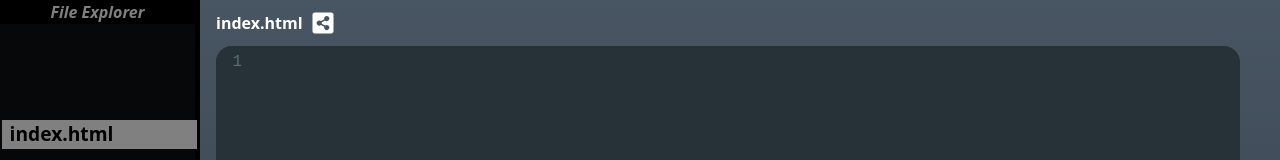
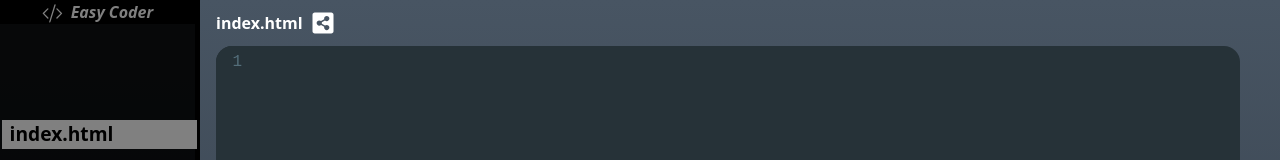
Before and after one commit to Prathik0300/OnlineIDE, a React (Create React App) app: page / in a window 1280 px wide. Shown: the top 160 px of the page. Built offline with nearby package versions, Linux system fonts and the light colour scheme.

Commit message:
final commit

```diff
--- a/src/App.css
+++ b/src/App.css
@@ -22,10 +22,12 @@ body{
   max-width: 100%;
   max-height: 100%;
   background-image: linear-gradient(#485563,#29323c) !important;
-
+  background-image: -webkit-linear-gradient(#485563,#29323c) !important;
+  background-image: -moz-linear-gradient(#485563,#29323c) !important;
+  background-image: -o-linear-gradient(#485563,#29323c) !important;
 }
 
-/* Container Styling */
+/* Container Div Styling */
 
 .custom-container{
   display: flex;
@@ -35,7 +37,7 @@ body{
 }
 
 
-/* Row Styling */
+/* Row Div Styling */
 
 .custon-row{
   display: flex;
@@ -85,6 +87,8 @@ body{
   margin-right: 0.1rem;
   height: 100%;
   -webkit-transition: ease-in-out 0.2s;
+  -moz-transition: ease-in-out 0.2s;
+  -o-transition: ease-in-out 0.2s;
 }
 
 .PaneContent:hover{
@@ -96,6 +100,13 @@ body{
 .active{
   background-color: gray;
   color: black;
+}
+
+/* Webapp Logo */
+
+.WebLogo{
+  font-size: 1.3rem;
+  /* font-weight: */
 }
 
 /* Editor Div Styling */
@@ -110,6 +121,9 @@ body{
   position: relative;
   margin-left: 12.5rem;
   background-image: linear-gradient(#485563,#29323c);
+  background-image: -webkit-linear-gradient(#485563,#29323c);
+  background-image: -moz-linear-gradient(#485563,#29323c);
+  background-image: -o-linear-gradient(#485563,#29323c);
 }
 
 .editor{
@@ -144,7 +158,6 @@ body{
   left: 0rem;
   width: 80%;
   height: 50vh;
-
 }
 
 .CodeMirror{
@@ -225,7 +238,6 @@ body{
 
 
   /* Container Responsiveness Styling */
-
   .custom-container{
     overflow-x: hidden;
   }
@@ -238,7 +250,6 @@ body{
   }
 
   /* File Explorer (Pane) Responsiveness Styling */
-
   #Pane{
     display: flex;
     align-items: center;
@@ -279,8 +290,8 @@ body{
     top: 0;
   }
 
+
   /* Edit Div Responsiveness Styling */
-
   .EditDiv{
     width: 100vw;
     height: 100%;
@@ -304,7 +315,6 @@ body{
   }
 
   /* Code Editor Responsiveness Styling */
-
   .code-mirror-wrapper{
     position: relative;
     width: 95%;
@@ -313,7 +323,6 @@ body{
 
 
   /* Output Div Respinsiveness Styling */
-
   .iframeDiv{
     position: relative;
     margin-top: 3rem;
--- a/src/Components/Editor.js
+++ b/src/Components/Editor.js
@@ -5,14 +5,17 @@ import 'codemirror/mode/css/css';
 import 'codemirror/mode/javascript/javascript';
 import "../../node_modules/bootstrap/dist/css/bootstrap.min.css";
 import "../App.css";
-import "pastebin-api";
 import {FaShareAltSquare} from "react-icons/fa"
 import { Controlled } from 'react-codemirror2';
 
+
 const axios = require("axios");
 
+
+// Proxy server for resolving CORS Error
 const url = "https://cors-anywhere.herokuapp.com/https://pastebin.com/api/api_post.php";
 
+// Header calues to be sent via Axios
 let config = {
     "Access-Control-Allow-Origin": window.location.origin.toString(),
     "Access-Control-Allow-Credentials":true,
@@ -20,12 +23,17 @@ let config = {
     "Access-Control-Allow-Headers":"Content-Type"
 }
 
+
+// Editor Component
+
 function Editor({language,TitleName,value,onChange,fileName}){
 
+    // Function handler to update state value with editor value
     function handleChange(editor,data,value){
         onChange(value)
     }
 
+    // Function to get the shareable link of the code with the file name
     async function GetSharableLink(){
         await axios.post(url,{
             api_dev_key:'Ct9mTFHBnNDXoqPE05KdOatFFsgzwfuJ',
@@ -33,7 +41,9 @@ function Editor({language,TitleName,value,onChange,fileName}){
             api_paste_code:{value},
             api_paste_name:{fileName}
         },config).then((response) => {
-            window.alert("Yout Sharable Link : ",response);
+            window.alert("Your Sharable Link : ",response);
+        }).catch((err)=>{
+            window.alert("We are facing problem getting you a shareable link!");
         });
     };
 
--- a/src/Components/Main.js
+++ b/src/Components/Main.js
@@ -2,11 +2,14 @@ import { useEffect, useState } from 'react';
 import "../../node_modules/bootstrap/dist/css/bootstrap.min.css";
 import "../App.css";
 import Editor from "./Editor";
+import {BsCodeSlash} from "react-icons/bs";
 
+
+// Constant objects to get the Extension Index and Extension names
 const Index ={
-    'xml' : 1,
-    'css' : 2,
-    'js' : 3
+    'xml' : 0,
+    'css' : 1,
+    'js' : 2
 }
 
 const Ext = {
@@ -15,10 +18,12 @@ const Ext = {
     2 : "js"
 }
 
+// List of filenames
 const fileNames = ["index.html","index.css","index.js"]
 
 function Main(){
 
+    // Initializing State Variables
     const [selectedLanguage,setSelectedLanguage] = useState('xml');
     const [LanguageIndex,setLanguageIndex] = useState(1);
     const [html,setHtml] = useState('');
@@ -44,16 +49,16 @@ function Main(){
         setLanguageIndex(Index[selectedLanguage]);
     },[selectedLanguage])
 
+    // Function Handler to change selected language on clicking the file which will result in viewing the contents of that file in the editor
     const ChangeSelectedLanguage = (language,idx) =>{
         setSelectedLanguage(language);
-        setLanguageIndex(idx+1);
+        setLanguageIndex(idx);
     }
 
-
-
+    // Mapping of the list of files into div
     const explorer = fileNames.map((file,idx) => {
         return(
-            <div key={idx} className={`PaneContent ${idx===LanguageIndex-1 ? "active" : ""}`} onClick={() => ChangeSelectedLanguage(Ext[idx],idx)}>
+            <div key={idx} className={`PaneContent ${idx===LanguageIndex ? "active" : ""}`} onClick={() => ChangeSelectedLanguage(Ext[idx],idx)}>
                 {file}
             </div>
         )
@@ -66,7 +71,8 @@ function Main(){
                     <div className="ExplorerDiv">
                         <div id="Pane">
                             <div id="PaneTitle">
-                                <i>File Explorer</i>
+                                <b><BsCodeSlash className="WebLogo" style={{marginRight:"0.5rem"}}/></b>
+                                <i>Easy Coder</i>
                             </div>
                             <div id="PaneContents">
                                 {explorer}
@@ -77,7 +83,7 @@ function Main(){
                     <div className="EditDiv">
                         <div className="editor">
                             <div id="EditorComponent">
-                                <Editor language={selectedLanguage} TitleName={selectedLanguage=='xml'?"html":selectedLanguage} value={LanguageIndex==1 ? html:LanguageIndex==2 ? css : js} onChange={LanguageIndex==1 ? setHtml : LanguageIndex==2 ? setCss : setJs} fileName={fileNames[LanguageIndex-1]}/>
+                                <Editor language={selectedLanguage} TitleName={selectedLanguage=='xml'?"html":selectedLanguage} value={LanguageIndex==0 ? html:LanguageIndex==1 ? css : js} onChange={LanguageIndex==0 ? setHtml : LanguageIndex==1 ? setCss : setJs} fileName={fileNames[LanguageIndex]}/>
                             </div>
                         </div>
 
```
